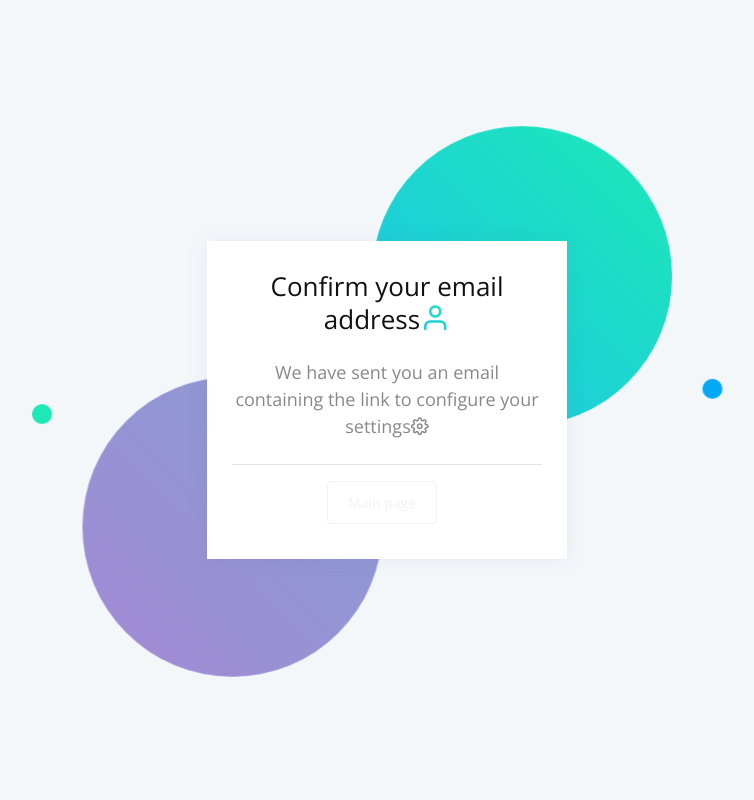
After one commit to biloskurskyi/Digital-auto-service, a Django app: page /verify/ in a window 1280 px wide. The commit adds this page. Shown: the whole page, without its empty margins (253-1007 px from the left). Run offline with Django 4.2, Linux system fonts and the light colour scheme; parts of the project's set-up code (start-up, migrations or seed data) failed here and were passed over; some libraries are stand-ins or nearby versions.

Commit message:
ready email confirm for owner registration(now only in console because das email was deleted by google :( ) -I added new controller and html file for message about email. owner will have 24 hours for confirm his email --- -Do email confirm with password info for managers -Worker need to have info about his work station

```diff
--- a/DAS/accounts/admin.py
+++ b/DAS/accounts/admin.py
@@ -15,7 +15,7 @@ class AccountUserAdmin(admin.ModelAdmin):
     search_fields = ('email',)
     list_per_page = 15
     ordering = ('username',)
-    readonly_fields = ('password',)
+    readonly_fields = ('password', 'owner',)
     sorted_fields = ('is_superuser',)
 
     def formfield_for_foreignkey(self, db_field, request, **kwargs):
--- a/DAS/accounts/forms.py
+++ b/DAS/accounts/forms.py
@@ -45,7 +45,7 @@ class CreateAccountUserForm(UserCreationForm):
 
     def save(self, commit=True):
         user = super(CreateAccountUserForm, self).save(commit=True)
-        expiration = now() + timedelta(hours=48)
+        expiration = now() + timedelta(hours=24)
         record = EmailVerification.objects.create(code=uuid.uuid4(), user=user, expiration=expiration)
         record.send_verification_email()
         # send_email_verification.delay(user.id)
--- /dev/null
+++ b/DAS/accounts/templates/accounts/email_message.html
@@ -0,0 +1,35 @@
+{% extends 'layouts/base-auth.html' %}
+{% load static %}
+
+{% block content %}
+    <div class="auth-wrapper">
+        <div class="auth-content">
+            <div class="auth-bg">
+                <span class="r"></span>
+                <span class="r s"></span>
+                <span class="r s"></span>
+                <span class="r"></span>
+            </div>
+            <div class="card">
+                <form method="post" class="card-body text-center">
+                    {% csrf_token %}
+                    {#                    <h3 class="mb-4">Confirm your email address</h3>#}
+                    {#                    <h5 class="mb-4">Click on link which we send you on your email</h5>#}
+                    {#                    <a href="{% url 'accounts:base' %}" style="font-size: 18px;">Main page</a>#}
+                    {#                    <a href="{% url 'accounts:log' %}" style="font-size: 18px;">Log in</a>#}
+
+                    <h3 class="mb-4">Confirm your email address<i class="feather icon-user auth-icon"></i></h3>
+                    <div class="mb-4" style="font-size: 18px">We have sent you an email containing the link to configure your settings<i class="feather icon-settings"></i></div>
+{#                    <a href="{% url 'accounts:log' %}" style="font-size: 18px;">Log in</a>#}
+                    <hr>
+                    <button type="button" onclick="window.location.href='{% url 'accounts:base' %}'" class="btn btn-outline-light" data-toggle="tooltip">Main page</button>
+                </form>
+            </div>
+        </div>
+    </div>
+
+    <label class="d-none">
+        <i class="icon feather icon-sun" id="theme-indicator"></i>
+        <input type="checkbox" id="theme-switch" class="d-none">
+    </label>
+{% endblock content %}
--- a/DAS/accounts/urls.py
+++ b/DAS/accounts/urls.py
@@ -6,7 +6,7 @@ from .views import (CreateManagerView, IndexView, ManagerAccountDelete,
                     ManagerAccountProfileView, ManagerGeneratePDFView,
                     MianView, OwnerAccountDelete, OwnerAccountProfileView,
                     OwnerGeneratePDFView, OwnerManagerAccountProfileView,
-                    UserLoginView, UserRegistrationView, EmailVerificationView)
+                    UserLoginView, UserRegistrationView, EmailVerificationView, EmailMessageView)
 
 app_name = 'accounts'
 urlpatterns = [
@@ -31,6 +31,7 @@ urlpatterns = [
     path('manager/generate_pdf/<int:pk>/', login_required(ManagerGeneratePDFView.as_view()),
          name='manager_generate_pdf'),
 
-    path('verify/<str:email>/<uuid:code>', EmailVerificationView.as_view(), name='email_verification')
+    path('verify/<str:email>/<uuid:code>', EmailVerificationView.as_view(), name='email_verification'),
+    path('verify/', EmailMessageView.as_view(), name='email_message')
 
 ]
--- a/DAS/accounts/views.py
+++ b/DAS/accounts/views.py
@@ -10,6 +10,9 @@ from common.views import (AccountDeleteView, AccountProfileView, BaseView,
 
 from .forms import CreateAccountUserForm, CreateManagerUserForm, UserLoginForm
 from .models import AccountUsers, EmailVerification
+
+from django.db import models
+from django.utils.translation import gettext as _
 
 
 # from accounts.tasks import check_profile_access
@@ -39,9 +42,9 @@ class UserLoginView(TitleMixin, LoginView):
 class UserRegistrationView(CreateAccountView):
     form_class = CreateAccountUserForm
     template_name = 'accounts/registration.html'
-    success_message = 'Registration is successfully done!'
+    # success_message = 'Registration is successfully done!'
     title = 'DAS - Registration'
-    success_url = reverse_lazy('accounts:log')
+    success_url = reverse_lazy('accounts:email_message')
 
 
 class CreateManagerView(CreateAccountView):
@@ -131,6 +134,12 @@ class ManagerGeneratePDFView(GeneratePDFView):
         return request.user == profile_user and request.user.is_active and request.user.owner is not None
 
 
+class EmailMessageView(TitleMixin, TemplateView):
+    title = 'DAS - Confirm email'
+    template_name = 'accounts/email_message.html'
+    success_message = 'Registration is successfully done!'
+
+
 class EmailVerificationView(TitleMixin, TemplateView):
     title = 'DAS - Email verification'
     template_name = 'accounts/email_verification.html'
@@ -140,8 +149,15 @@ class EmailVerificationView(TitleMixin, TemplateView):
         user = AccountUsers.objects.get(email=kwargs['email'])
         email_verifications = EmailVerification.objects.filter(user=user, code=code)
         if email_verifications.exists() and not email_verifications.first().is_expired():
-            user.is_verified_email = True
+            # user.is_verified_email = True
+            user.is_active = True
             user.save()
             return super(EmailVerificationView, self).get(request, *args, **kwargs)
         else:
             return HttpResponseRedirect(reverse('index'))
+
+    # def dispatch(self, request, *args, **kwargs):
+    #     profile_user = get_object_or_404(AccountUsers, pk=kwargs['pk'])
+    #     if not self.check_access(request, profile_user):  # not
+    #         raise Http404("User not found")
+    #     return super().dispatch(request, *args, **kwargs)
--- a/DAS/common/views.py
+++ b/DAS/common/views.py
@@ -9,6 +9,7 @@ from django.views.generic import (CreateView, DeleteView, TemplateView,
                                   UpdateView)
 from xhtml2pdf import pisa
 
+import accounts
 from accounts.forms import AccountProfileForm
 from accounts.models import AccountUsers
 from cars.forms import CreateCarForm
@@ -81,8 +82,8 @@ class AccountProfileView(CommonContextMixin, TitleMixin, UpdateView):
     profile = 'profile'
 
     def get_success_url(self):
-        success_url = get_success_url.delay(self.profile, self.object.id)
-        return success_url.get()
+        success_url = get_success_url(self.profile, self.object.id)  # accounts.tasks.
+        return success_url
 
     def form_valid(self, form):
         messages.success(self.request, 'Profile updated successfully.')
```
Also changed, not shown: DAS/DAS/celery.py (+3 -6 lines), DAS/DAS/settings.py (+9 -16 lines), DAS/accounts/models.py (+8 -8 lines), DAS/accounts/templates/accounts/email_verification.html (+5 -3 lines), DAS/accounts/tasks.py (line endings or trailing spaces).
